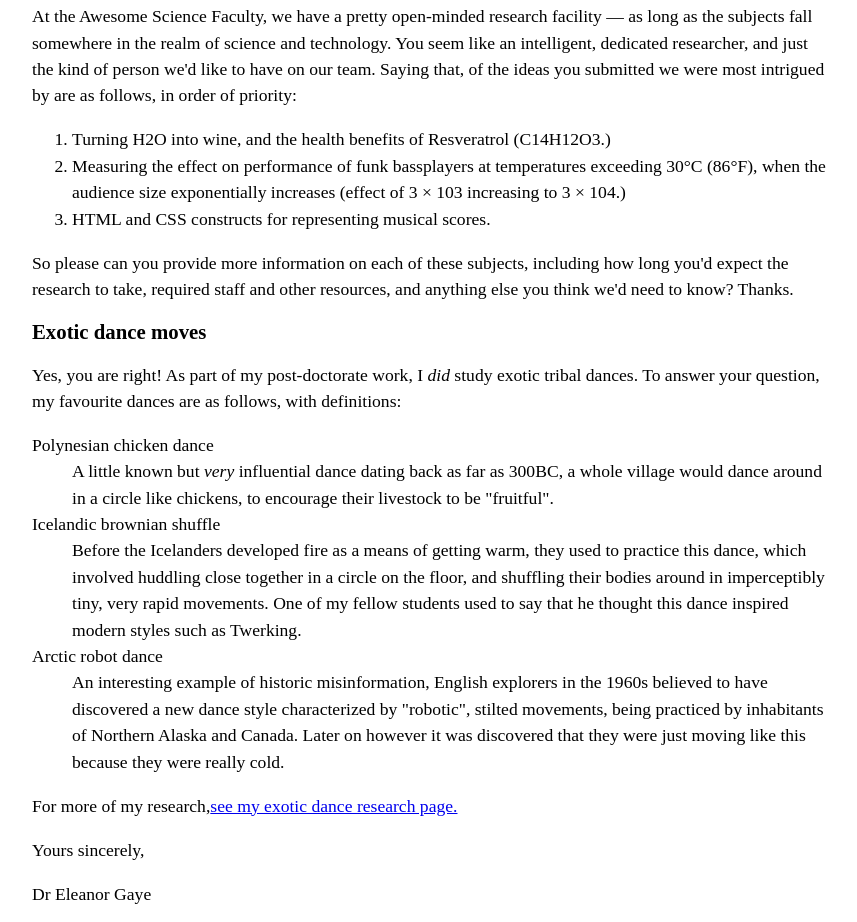
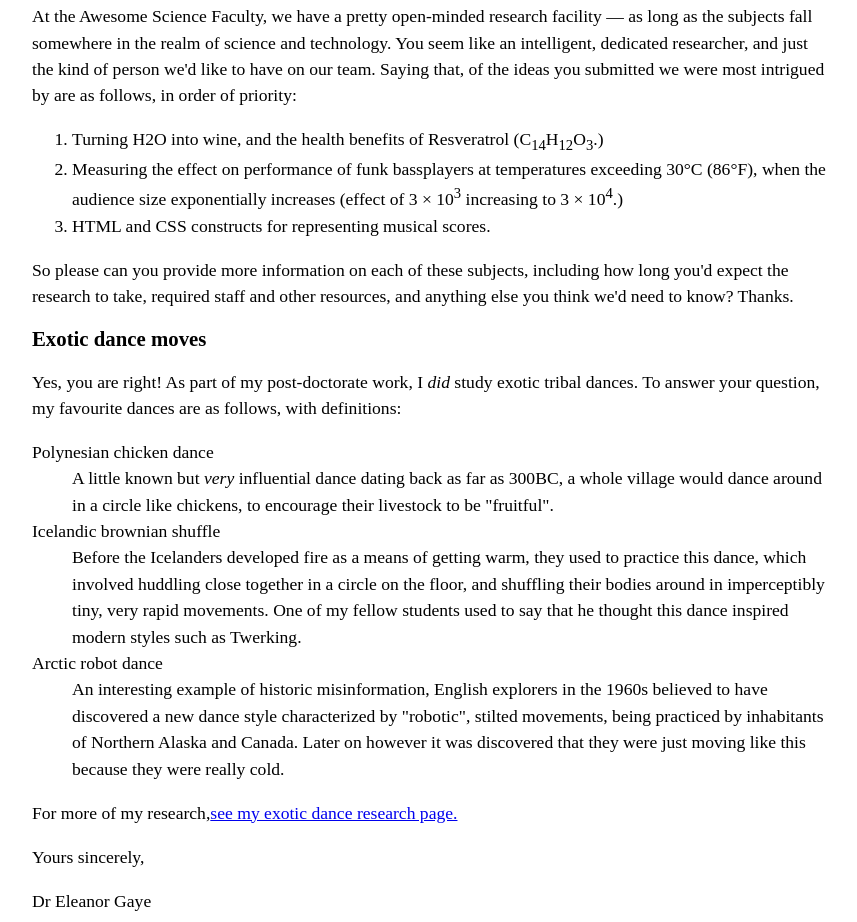
Before and after one commit to mussellr/mussellr.github.io, a plain HTML site: page index.html in a window 1280 px wide. Shown: the part 1075-1997 px from the top of the page, without its empty margins (208-1065 px from the left). Drawn offline with Linux system fonts and the light colour scheme.

Commit message:
sub and sup (POWERS)

```diff
--- a/index.html
+++ b/index.html
@@ -77,8 +77,8 @@
 
 <p>At the Awesome Science Faculty, we have a pretty open-minded research facility — as long as the subjects fall somewhere in the realm of science and technology. You seem like an intelligent, dedicated researcher, and just the kind of person we'd like to have on our team. Saying that, of the ideas you submitted we were most intrigued by are as follows, in order of priority:</p>
 <ol start="1">
-    <li>Turning H2O into wine, and the health benefits of Resveratrol (C14H12O3.)</li>
-    <li>Measuring the effect on performance of funk bassplayers at temperatures exceeding 30°C (86°F), when the audience size exponentially increases (effect of 3 × 103 increasing to 3 × 104.)
+    <li>Turning H2O into wine, and the health benefits of Resveratrol (C<sub>14</sub>H<sub>12</sub>O<sub>3</sub>.)</li>
+    <li>Measuring the effect on performance of funk bassplayers at temperatures exceeding 30°C (86°F), when the audience size exponentially increases (effect of 3 × 10<sup>3</sup> increasing to 3 × 10<sup>4</sup>.)
     </li>
     <li>HTML and CSS constructs for representing musical scores.
     </li>
```
